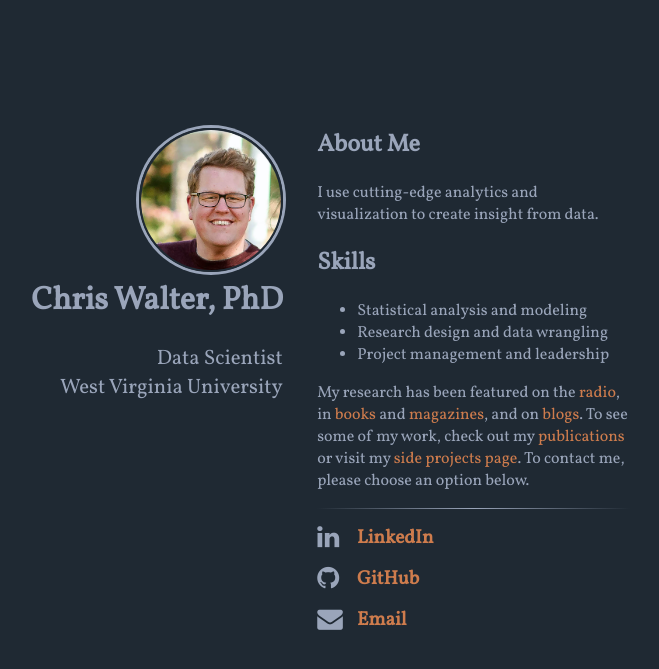
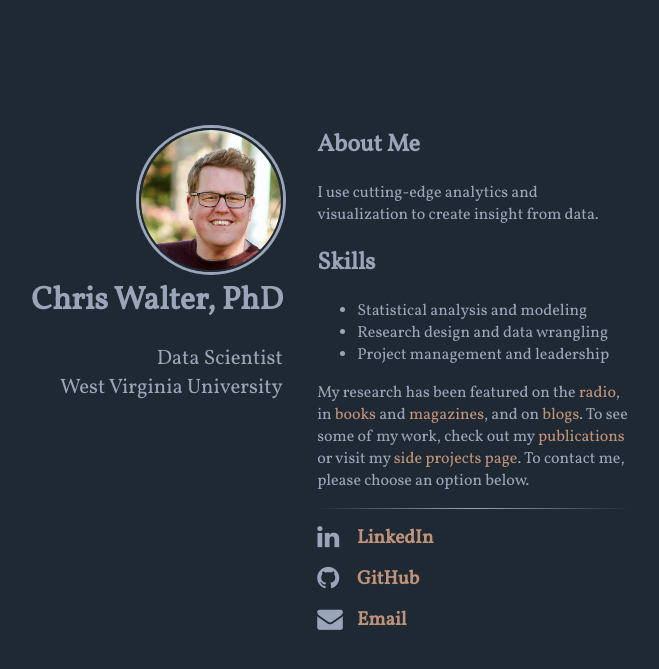
Before and after one commit to waltscience/waltscience.github.io, a Jekyll site: the page built from index.html, in a window 1280 px wide. Shown: the top 669 px of the page, without its empty margins (350-1009 px from the left). Built offline with Jekyll 4.4.1, drawn with Linux system fonts in a browser that asks for light colours; nearby versions of some CDN libraries.

Commit message:
Update main.scss

```diff
--- a/assets/main.scss
+++ b/assets/main.scss
@@ -2,7 +2,7 @@
 ---
 
 $text-color: #9AA5BA;          /*** #46433A ***/
-$anchor-text-color: #CE7C4D;   /*** #CE534D ***/
+$anchor-text-color: #BF937A;   /*** #CE534D ***/
 $background-color: #1F2933;    /*** #F1EED9 ***/
 
 body {
```
